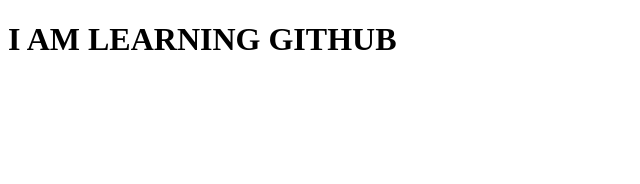
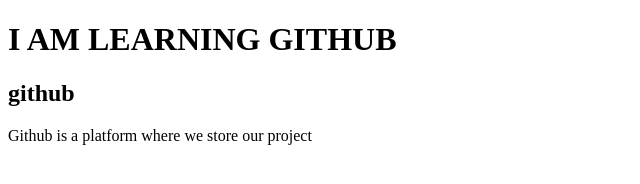
Before and after one commit to Ahamthbasha/learning-github, a plain HTML site: page index.html in a window 1280 px wide. Shown: the whole page, without its empty margins (0-640 px from the left). Drawn offline with Linux system fonts and the light colour scheme.

Commit message:
adding description

```diff
--- a/index.html
+++ b/index.html
@@ -7,5 +7,7 @@
 </head>
 <body>
     <H1>I AM LEARNING GITHUB</H1>
+    <h2>github</h2>
+    <p>Github is a platform where we store our project</p>
 </body>
 </html>
```
Also changed, not shown: 1 other file.
